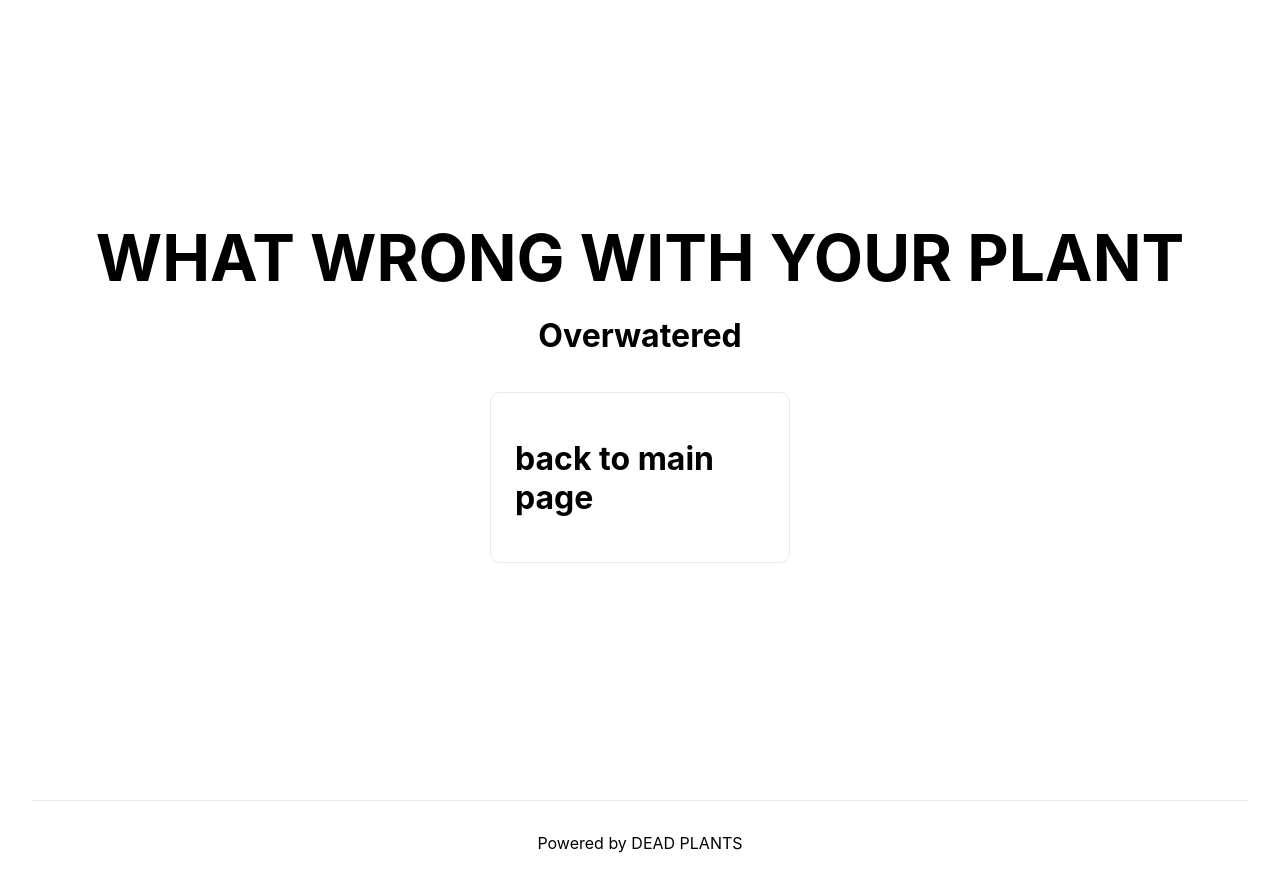
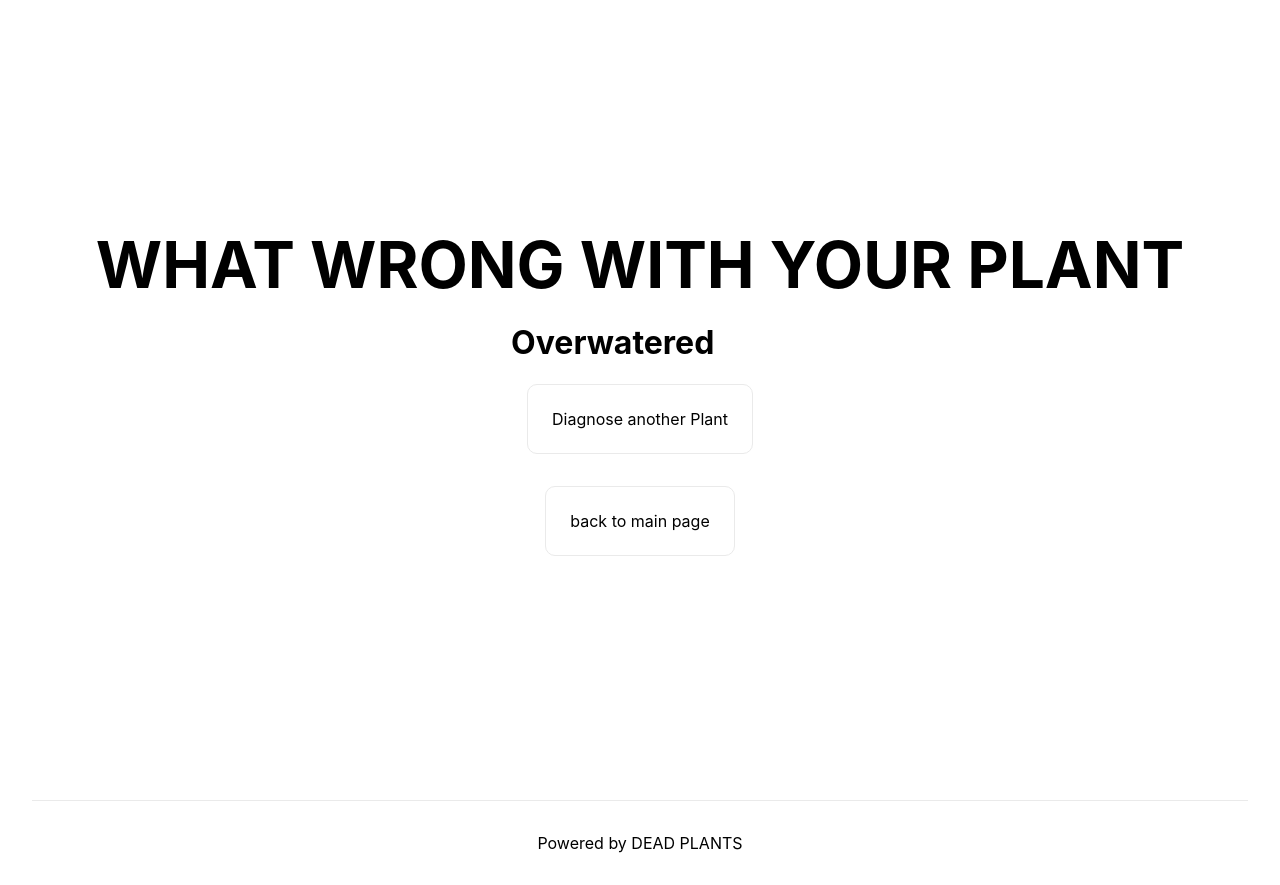
Before and after one commit to bryanweecw/whymyplantdie, a Next.js app: page /plantdoctor in a window 1280 px wide. Both pictures are taken after a click on the element "Yes". Built offline with nearby package versions, Linux system fonts and the light colour scheme.

Commit message:
updated readme

```diff
--- a/pages/plantdoctor.js
+++ b/pages/plantdoctor.js
@@ -15,6 +15,10 @@ export default function PlantDoctor() {
   const handleYes = (e) => {
     e.preventDefault();
     setQuestionState("yes");
+  };
+  const handleReset = (e) => {
+    e.preventDefault();
+    setQuestionState("");
   };
 
   useEffect(() => {
@@ -51,6 +55,9 @@ export default function PlantDoctor() {
           {questionState === "yes" ? (
             <>
               <h1>Overwatered</h1>
+              <div className={styles.card} onClick={handleReset}>
+                Diagnose another Plant
+              </div>
             </>
           ) : null}
         </div>
@@ -58,14 +65,15 @@ export default function PlantDoctor() {
           {questionState === "no" ? (
             <>
               <h1>Underwatered</h1>
+              <div className={styles.card} onClick={handleReset}>
+                Diagnose another Plant
+              </div>
             </>
           ) : null}
         </div>
         <Link href="/">
           <a>
-            <div className={styles.card}>
-              <h1>back to main page</h1>
-            </div>
+            <div className={styles.card}>back to main page</div>
           </a>
         </Link>
       </main>
```
